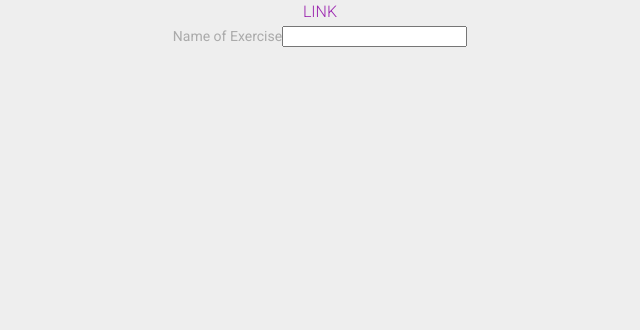
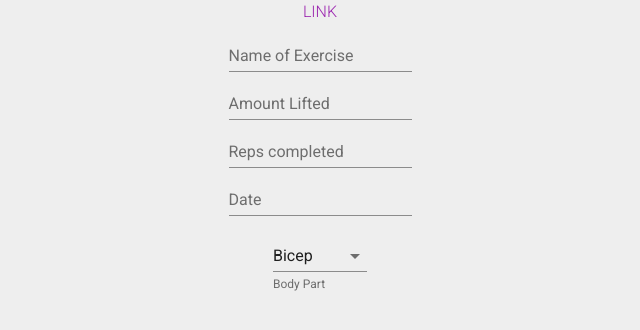
Before and after one commit to liftbook/liftbook-fe, a React (Create React App) app: page /add in a window 1280 px wide. Shown: the top 330 px of the page, without its empty margins (320-960 px from the left). Built offline with nearby package versions, Linux system fonts and the light colour scheme; what react-google-maps would draw is missing.

Commit message:
edit form

```diff
--- a/src/Add.js
+++ b/src/Add.js
@@ -1,13 +1,73 @@
 import React, { Component } from "react";
+
+import withStyles from "@material-ui/core/styles/withStyles";
+import FormControl from "@material-ui/core/FormControl";
+import InputLabel from "@material-ui/core/InputLabel";
+import Input from "@material-ui/core/Input";
+import CustomInput from "components/CustomInput/CustomInput.jsx";
+
+// @material-ui/icons
+import Clear from "@material-ui/icons/Clear";
+import Check from "@material-ui/icons/Check";
+// core components
+import customInputStyle from "assets/jss/material-dashboard-react/components/customInputStyle.jsx";
+
+// Material-Ui
+import { makeStyles } from "@material-ui/core/styles";
+import NativeSelect from "@material-ui/core/NativeSelect";
+import OutlinedInput from "@material-ui/core/OutlinedInput";
+import FilledInput from "@material-ui/core/FilledInput";
+
+import MenuItem from "@material-ui/core/MenuItem";
+import FormHelperText from "@material-ui/core/FormHelperText";
+
+import Select from "@material-ui/core/Select";
 
 export default class Add extends Component {
   render() {
     return (
       <form>
-        <div className="form-group">
-          <label>Name of Exercise</label>
-          <input type="text" className="form-control" />
-        </div>
+        <FormControl>
+          <InputLabel>Name of Exercise</InputLabel>
+          <Input />
+        </FormControl>
+
+        <br />
+
+        <FormControl>
+          <InputLabel>Amount Lifted</InputLabel>
+          <Input />
+        </FormControl>
+
+        <br />
+
+        <FormControl>
+          <InputLabel>Reps completed</InputLabel>
+          <Input />
+        </FormControl>
+
+        <br />
+
+        <FormControl>
+          <InputLabel>Date</InputLabel>
+          <Input />
+        </FormControl>
+
+        <br />
+        <br />
+
+        <FormControl>
+          <NativeSelect>
+            <option value="" disabled>
+              Body Part
+            </option>
+            <option>Bicep</option>
+            <option>Triceps </option>
+            <option>Back</option>
+            <option>Shoulder</option>
+          </NativeSelect>
+          <FormHelperText>Body Part</FormHelperText>
+        </FormControl>
       </form>
     );
   }
```
